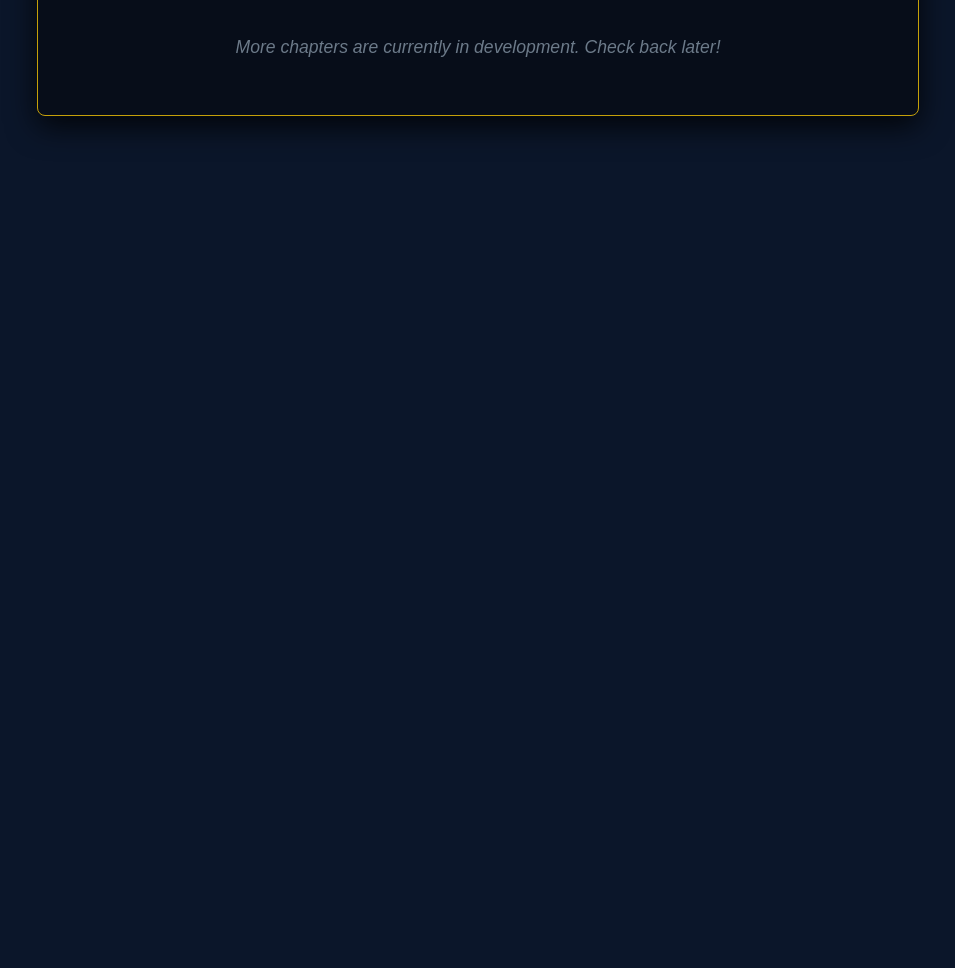
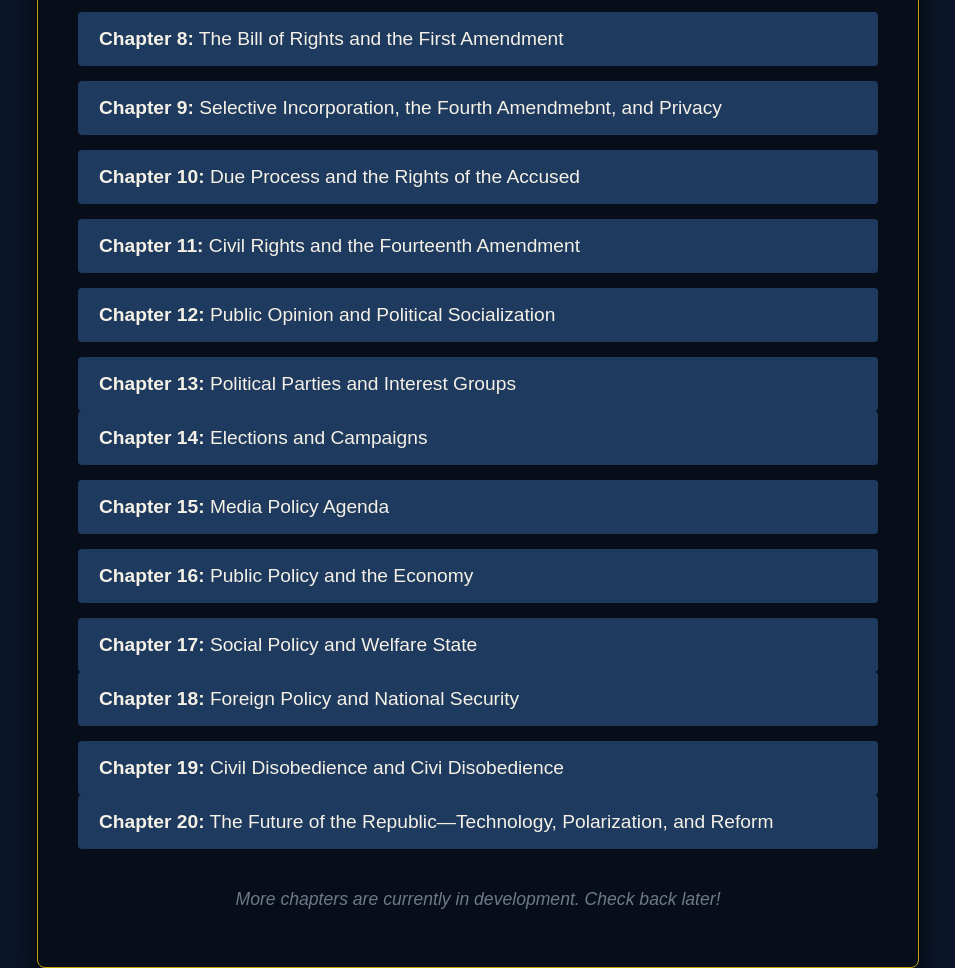
Before and after one commit to danielgarza74/Power-Liberty-Order, a plain HTML site: page index.html in a window 1280 px wide. Shown: the part 525-1493 px from the top of the page, without its empty margins (162-1117 px from the left). Before the commit the page ends 800 px from the top, so only its background shows below. Drawn offline with Linux system fonts and the light colour scheme.

Commit message:
Update index.html

```diff
--- a/index.html
+++ b/index.html
@@ -103,6 +103,81 @@
                     <strong>Chapter 7:</strong> The Bureacracy
                 </a>
             </li>
+
+            <li>
+                <a href="Chapter-8/" class="chapter-link">
+                    <strong>Chapter 8:</strong> The Bill of Rights and the First Amendment
+                </a>
+            </li>
+
+            <li>
+                <a href="Chapter-9/" class="chapter-link">
+                    <strong>Chapter 9:</strong> Selective Incorporation, the Fourth Amendmebnt, and Privacy
+                </a>
+            </li>
+
+            <li>
+                <a href="Chapter-10/" class="chapter-link">
+                    <strong>Chapter 10:</strong> Due Process and the Rights of the Accused
+                </a>
+            </li>
+
+            <li>
+                <a href="Chapter-11/" class="chapter-link">
+                    <strong>Chapter 11:</strong> Civil Rights and the Fourteenth Amendment
+                </a>
+            </li>
+
+            <li>
+                <a href="Chapter-12/" class="chapter-link">
+                    <strong>Chapter 12:</strong> Public Opinion and Political Socialization
+                </a>
+            </li>
+
+                <a href="Chapter-13/" class="chapter-link">
+                    <strong>Chapter 13:</strong> Political Parties and Interest Groups
+                </a>
+            </li>
+
+            <li>
+                <a href="Chapter-14/" class="chapter-link">
+                    <strong>Chapter 14:</strong> Elections and Campaigns
+                </a>
+            </li>
+
+            <li>
+                <a href="Chapter-15/" class="chapter-link">
+                    <strong>Chapter 15:</strong> Media Policy Agenda
+                </a>
+            </li>
+
+            <li>
+                <a href="Chapter-16/" class="chapter-link">
+                    <strong>Chapter 16:</strong> Public Policy and the Economy
+                </a>
+            </li>
+
+                <a href="Chapter-17/" class="chapter-link">
+                    <strong>Chapter 17:</strong> Social Policy and Welfare State
+                </a>
+            </li>
+
+            <li>
+                <a href="Chapter-18/" class="chapter-link">
+                    <strong>Chapter 18:</strong> Foreign Policy and National Security
+                </a>
+            </li>
+
+                <a href="Chapter-19/" class="chapter-link">
+                    <strong>Chapter 19:</strong> Civil Disobedience and Civi Disobedience
+                </a>
+            </li>
+
+            <li>
+                <a href="Chapter-20/" class="chapter-link">
+                    <strong>Chapter 20:</strong> The Future of the Republic—Technology, Polarization, and Reform
+                </a>
+            </li>
         </ul>
 
         <p class="coming-soon">More chapters are currently in development. Check back later!</p>
```
